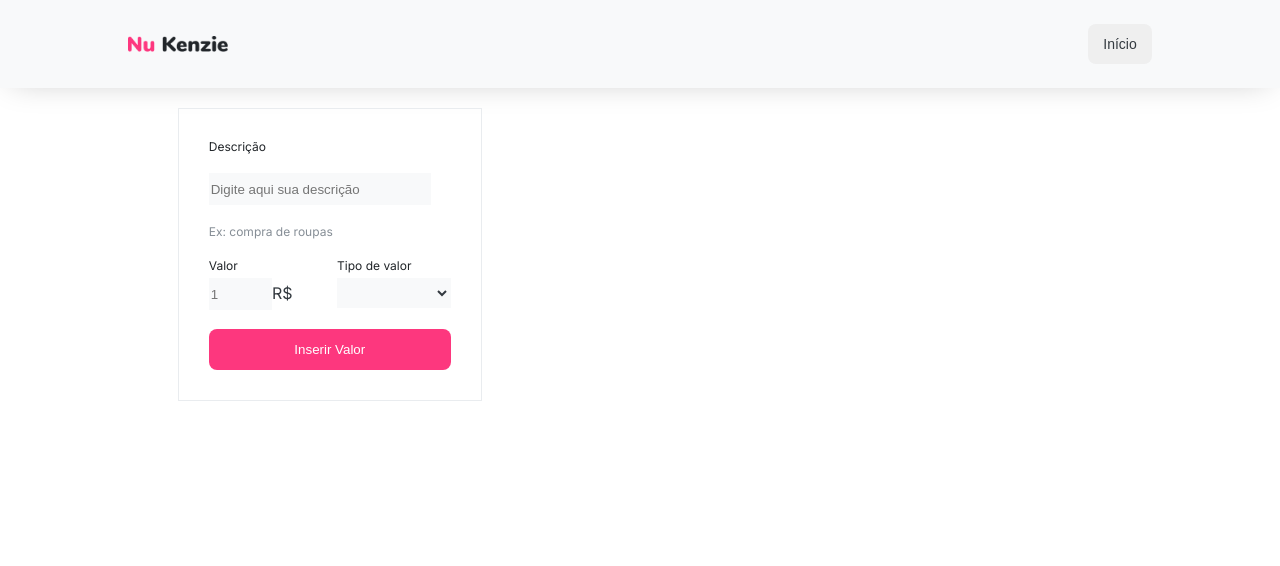
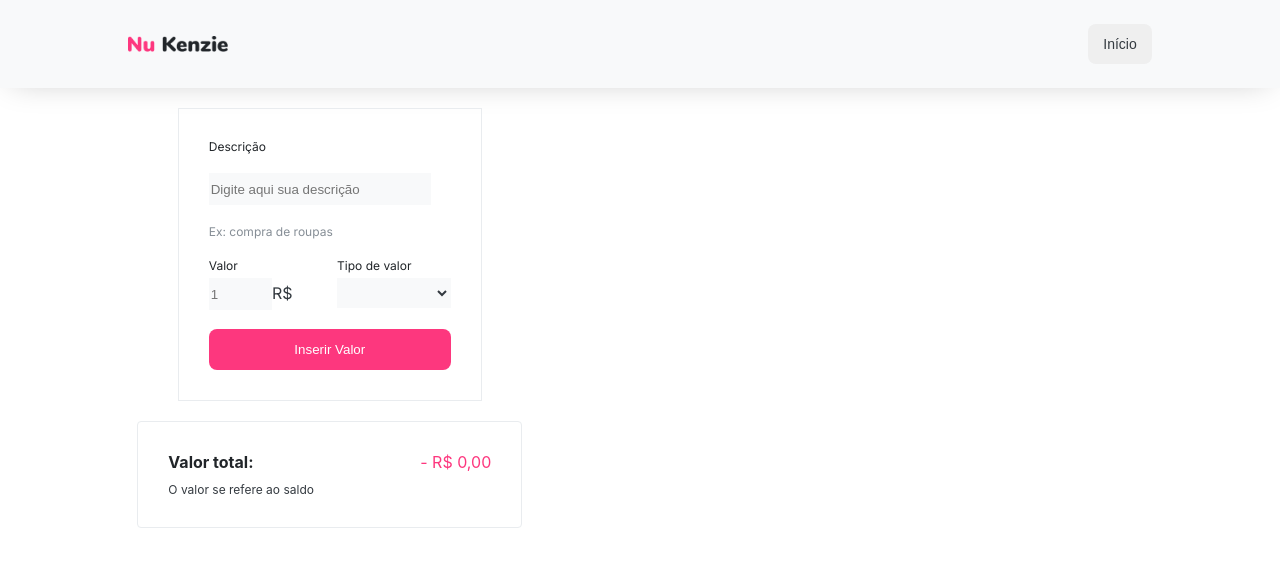
Before and after one commit to Rafanfos/nu-kenzie, a React (Create React App) app: page / in a window 1280 px wide. Both pictures are taken after a click on the button "Iniciar". Shown: the top 566 px of the page. Built offline with nearby package versions, Linux system fonts and the light colour scheme.

Commit message:
feat/style: add feat/style total

```diff
--- a/src/components/Form/index.jsx
+++ b/src/components/Form/index.jsx
@@ -12,11 +12,14 @@ const Form = ({ listTransactions, setListTransactions }) => {
       ...listTransactions,
       {
         description: description,
-        value: `R$ ${(+value).toFixed(2).replace(".", ",")}`,
+        value: type === "Entrada" ? +value : +value * -1,
         type: type,
       },
     ]);
-    console.log(listTransactions);
+
+    setDescription("");
+    setValue("");
+    setType("");
   };
 
   return (
@@ -28,8 +31,9 @@ const Form = ({ listTransactions, setListTransactions }) => {
         className="grey1"
         placeholder="Digite aqui sua descrição"
         id="description"
+        required
+        value={description}
         onChange={(event) => setDescription(event.target.value)}
-        required
       ></input>
       <span className="grey50 small">Ex: compra de roupas</span>
       <div className="values">
@@ -42,8 +46,9 @@ const Form = ({ listTransactions, setListTransactions }) => {
               className="grey1"
               placeholder="1"
               id="value"
+              required
+              value={value}
               onChange={(event) => setValue(event.target.value)}
-              required
             ></input>
             <span className="grey3">R$</span>
           </div>
@@ -55,8 +60,9 @@ const Form = ({ listTransactions, setListTransactions }) => {
           <select
             id="type"
             className="grey1 grey3"
+            required
+            value={type}
             onChange={(event) => setType(event.target.value)}
-            required
           >
             <option></option>
             <option className="grey3">Entrada</option>
--- a/src/components/HomePage/index.jsx
+++ b/src/components/HomePage/index.jsx
@@ -2,6 +2,7 @@ import { useState } from "react";
 import "./style.css";
 import Form from "../Form";
 import List from "../List";
+import Total from "../Total";
 
 const HomePage = ({ setEntered }) => {
   const [listTransactions, setListTransactions] = useState([]);
@@ -22,6 +23,7 @@ const HomePage = ({ setEntered }) => {
             listTransactions={listTransactions}
             setListTransactions={setListTransactions}
           ></Form>
+          <Total listTransactions={listTransactions}></Total>
         </div>
         <div className="list">
           <List listTransactions={listTransactions}></List>
--- a/src/components/HomePage/style.css
+++ b/src/components/HomePage/style.css
@@ -54,6 +54,7 @@ nav > button:hover {
   flex-direction: column;
   justify-content: center;
   align-items: center;
+  gap: 20px;
 }
 
 .list {
--- a/src/components/List/index.jsx
+++ b/src/components/List/index.jsx
@@ -17,7 +17,9 @@ const List = ({ listTransactions }) => {
               </div>
             </div>
             <div className="value_trash">
-              <span className="grey4 card-span">{value}</span>
+              <span className="grey4 card-span">{`R$ ${Math.abs(value)
+                .toFixed(2)
+                .replace(".", ",")}`}</span>
               <button>
                 <div></div>
               </button>
--- /dev/null
+++ b/src/components/Total/index.jsx
@@ -0,0 +1,26 @@
+import "./style.css";
+
+const Total = ({ listTransactions }) => {
+  const totalValue = listTransactions.reduce(
+    (acc, { value }) => acc + value,
+    0
+  );
+
+  return (
+    <div className="total_value">
+      <div className="text">
+        <span id="total_value-text" className="grey4">
+          Valor total:
+        </span>
+        <span className="small grey3">O valor se refere ao saldo</span>
+      </div>
+      <span id="total_value">
+        {totalValue > 0
+          ? `R$ ${Math.abs(totalValue).toFixed(2).replace(".", ",")}`
+          : `- R$ ${Math.abs(totalValue).toFixed(2).replace(".", ",")}`}
+      </span>
+    </div>
+  );
+};
+
+export default Total;
--- /dev/null
+++ b/src/components/Total/style.css
@@ -0,0 +1,23 @@
+.total_value {
+  display: flex;
+  justify-content: space-between;
+  border: 1px solid #e9ecef;
+  border-radius: 4px;
+  padding: 30px;
+  width: 80%;
+}
+
+.text {
+  display: flex;
+  flex-direction: column;
+  gap: 10px;
+}
+
+#total_value-text {
+  font-weight: 700;
+  font-size: 16px;
+}
+
+#total_value {
+  color: var(--primary);
+}
```
